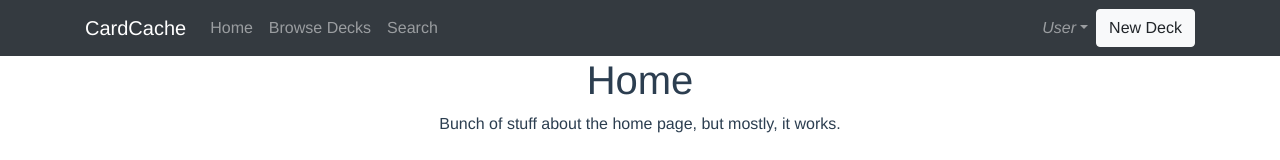
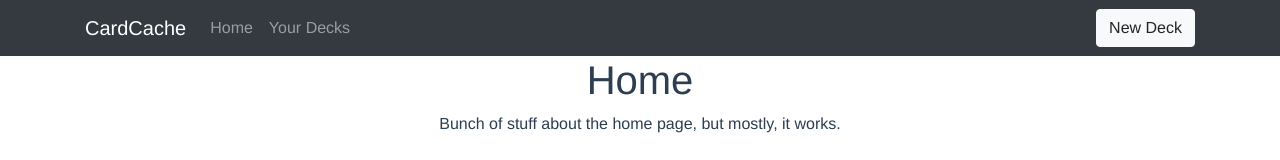
Before and after one commit to john-doolittle/cardcache, a Vue app: page / in a window 1280 px wide. Shown: the top 160 px of the page. Built offline with nearby package versions, Linux system fonts and the light colour scheme; the HTML template or start-up script is replaced by a standard one.

Commit message:
Simplified navbar items

```diff
--- a/src/components/Navbar.vue
+++ b/src/components/Navbar.vue
@@ -7,19 +7,7 @@
           <b-collapse id="nav-collapse" is-nav>
             <b-navbar-nav>
               <b-nav-item to="/">Home</b-nav-item>
-              <b-nav-item href="#">Browse Decks</b-nav-item>
-              <b-nav-item href="#">Search</b-nav-item>
-            </b-navbar-nav>
-            <!-- Right aligned nav items -->
-            <b-navbar-nav class="ml-auto">
-              <b-nav-item-dropdown right>
-                <!-- Using 'button-content' slot -->
-                <template slot="button-content"><em>User</em></template>
-                <b-dropdown-item to="/profile">Profile</b-dropdown-item>
-                <b-dropdown-item href="#">My Decks</b-dropdown-item>
-                <b-dropdown-item href="#">Settings</b-dropdown-item>
-                <b-dropdown-item href="#">Sign Out</b-dropdown-item>
-              </b-nav-item-dropdown>
+              <b-nav-item href="#">Your Decks</b-nav-item>
             </b-navbar-nav>
           </b-collapse>
           <b-nav-form>
```
